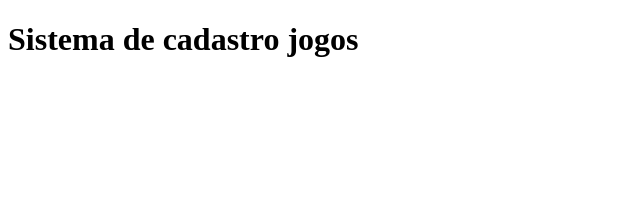
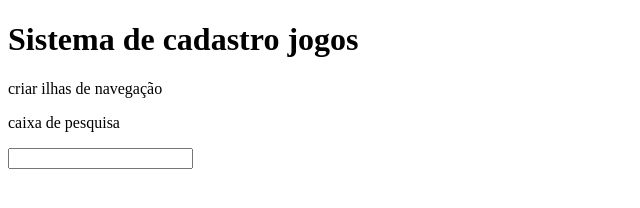
Before and after one commit to FagnerSchultz/sistema-de-cadastro, a plain HTML site: page index.html in a window 1280 px wide. Shown: the whole page, without its empty margins (0-640 px from the left). Drawn offline with Linux system fonts and the light colour scheme.

Commit message:
ilhas de navegação e botão pesquisar

```diff
--- a/index.html
+++ b/index.html
@@ -8,6 +8,9 @@
 </head>
 <body>
     <h1>Sistema de cadastro jogos</h1>
+    <p>criar ilhas de navegação</p>
+    <p>caixa de pesquisa</p>
+    <input type="search">
     <script src="app.js"></script>
 </body>
 </html>
```
